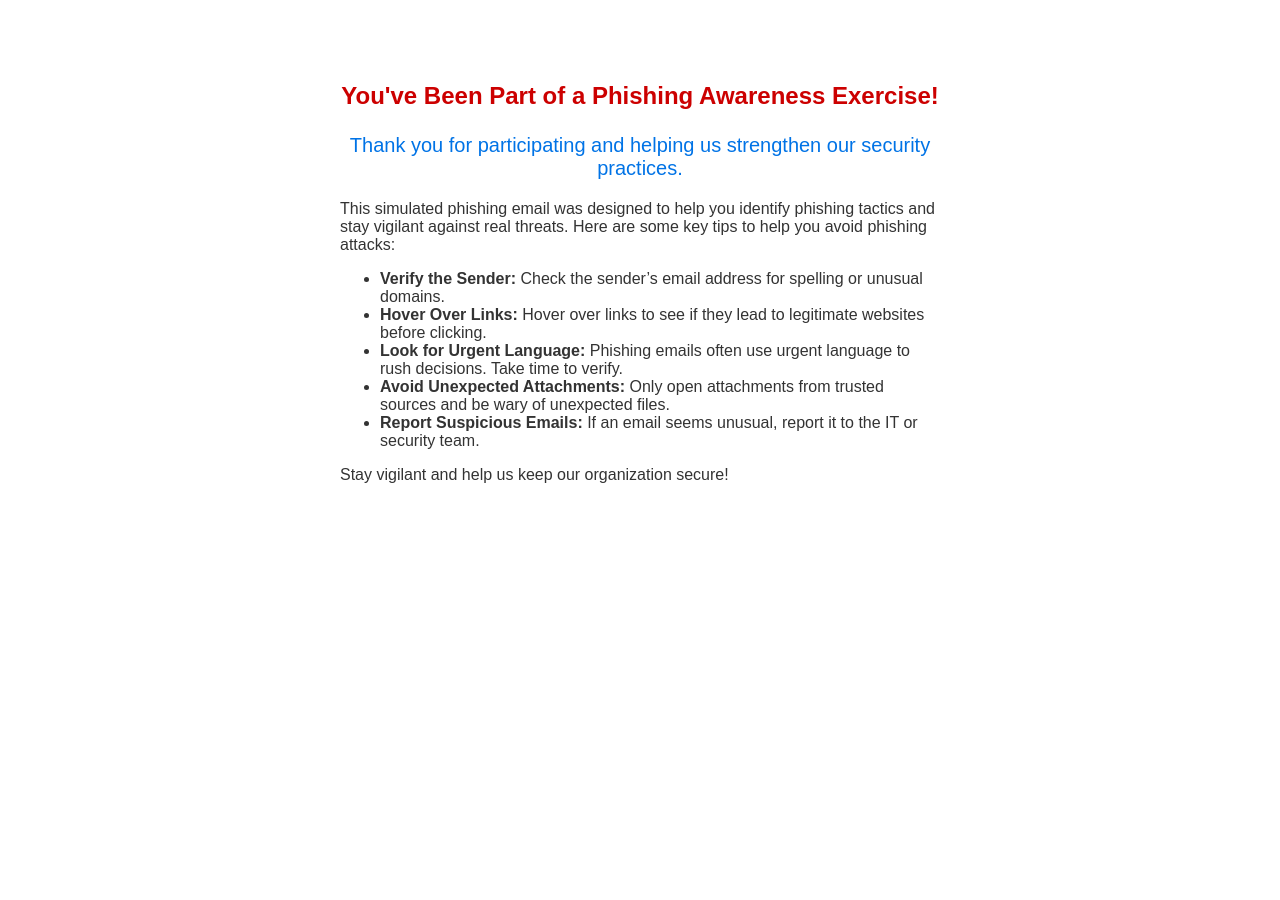
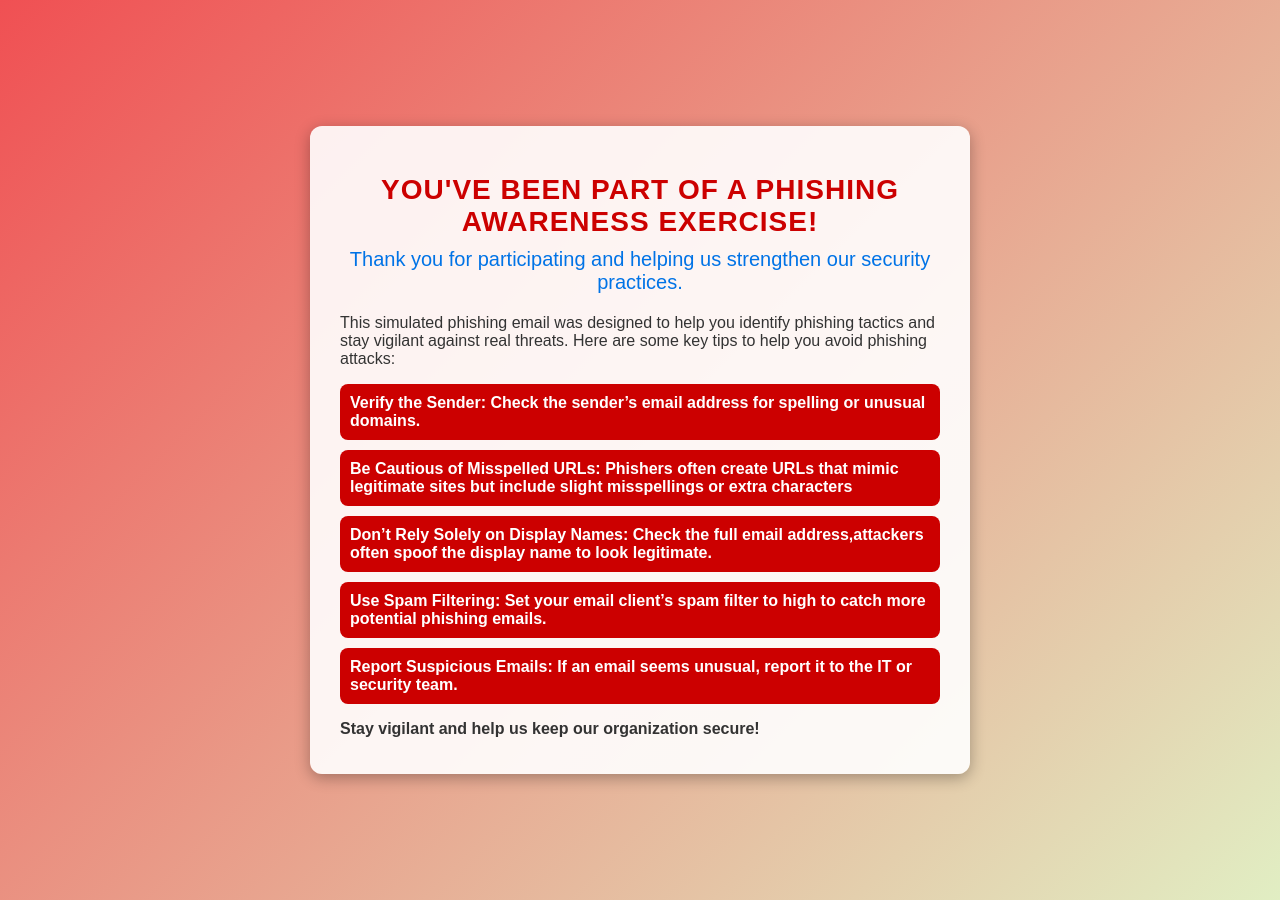
Before and after one commit to AakashKumar-2005/Phishing_Awareness_CFO, a plain HTML site: page index.html in a window 1280 px wide. Before the commit the page ends 800 px from the top, so only its background shows below. Drawn offline with Linux system fonts and the light colour scheme.

Commit message:
Update index.html

```diff
--- a/index.html
+++ b/index.html
@@ -5,12 +5,95 @@
     <meta name="viewport" content="width=device-width, initial-scale=1.0">
     <title>Phishing Awareness Exercise</title>
     <style>
-        body { font-family: Arial, sans-serif; color: #333333; text-align: center; padding: 50px; }
-        .container { max-width: 600px; margin: 0 auto; }
-        .title { font-size: 24px; font-weight: bold; color: #cc0000; }
-        .subtitle { font-size: 20px; margin-top: 20px; color: #0073e6; }
-        .content { font-size: 16px; margin-top: 20px; text-align: left; }
-        ul { text-align: left; }
+        /* General Styling */
+        body {
+            font-family: Arial, sans-serif;
+            color: #333333;
+            text-align: center;
+            padding: 50px;
+            margin: 0;
+            background: linear-gradient(135deg, #f05053, #e1eec3); /* Attractive background gradient */
+            display: flex;
+            align-items: center;
+            justify-content: center;
+            min-height: 100vh;
+        }
+
+        /* Container Styling */
+        .container {
+            max-width: 600px;
+            background: rgba(255, 255, 255, 0.9); /* Slightly translucent white */
+            border-radius: 12px;
+            padding: 20px 30px;
+            box-shadow: 0 4px 15px rgba(0, 0, 0, 0.3);
+            animation: fadeIn 1.5s ease;
+        }
+
+        /* Title and Subtitle */
+        .title {
+            font-size: 28px;
+            font-weight: bold;
+            color: #cc0000;
+            text-transform: uppercase;
+            letter-spacing: 1px;
+            margin-bottom: 10px;
+            animation: slideIn 1.5s ease forwards;
+        }
+
+        .subtitle {
+            font-size: 20px;
+            color: #0073e6;
+            margin-top: 10px;
+            margin-bottom: 20px;
+            animation: slideIn 1.8s ease forwards;
+        }
+
+        /* Content and List Styling */
+        .content {
+            font-size: 16px;
+            text-align: left;
+            animation: fadeIn 2s ease;
+        }
+
+        ul {
+            list-style: none;
+            padding: 0;
+            animation: fadeIn 2.5s ease;
+        }
+
+        ul li {
+            background: #cc0000;
+            color: #ffffff;
+            padding: 10px;
+            margin: 10px 0;
+            border-radius: 8px;
+            transition: transform 0.3s ease, background 0.3s ease;
+            font-weight: bold;
+        }
+
+        ul li:hover {
+            transform: scale(1.05);
+            background: #ff5e5e; /* Lighter red on hover */
+        }
+
+        /* Keyframes for Animations */
+        @keyframes fadeIn {
+            0% { opacity: 0; transform: translateY(20px); }
+            100% { opacity: 1; transform: translateY(0); }
+        }
+
+        @keyframes slideIn {
+            0% { opacity: 0; transform: translateY(-30px); }
+            100% { opacity: 1; transform: translateY(0); }
+        }
+
+        /* Responsive Design */
+        @media (max-width: 600px) {
+            body { padding: 20px; }
+            .title { font-size: 24px; }
+            .subtitle { font-size: 18px; }
+            ul li { font-size: 14px; }
+        }
     </style>
 </head>
 <body>
@@ -21,9 +104,9 @@
             <p>This simulated phishing email was designed to help you identify phishing tactics and stay vigilant against real threats. Here are some key tips to help you avoid phishing attacks:</p>
             <ul>
                 <li><strong>Verify the Sender:</strong> Check the sender’s email address for spelling or unusual domains.</li>
-                <li><strong>Hover Over Links:</strong> Hover over links to see if they lead to legitimate websites before clicking.</li>
-                <li><strong>Look for Urgent Language:</strong> Phishing emails often use urgent language to rush decisions. Take time to verify.</li>
-                <li><strong>Avoid Unexpected Attachments:</strong> Only open attachments from trusted sources and be wary of unexpected files.</li>
+                <li><strong>Be Cautious of Misspelled URLs: Phishers often create URLs that mimic legitimate sites but include slight misspellings or extra characters</strong> </li>
+                <li><strong>Don’t Rely Solely on Display Names: Check the full email address,attackers often spoof the display name to look legitimate.</li>
+                <li><strong>Use Spam Filtering: Set your email client’s spam filter to high to catch more potential phishing emails.</li>
                 <li><strong>Report Suspicious Emails:</strong> If an email seems unusual, report it to the IT or security team.</li>
             </ul>
             <p>Stay vigilant and help us keep our organization secure!</p>
```
